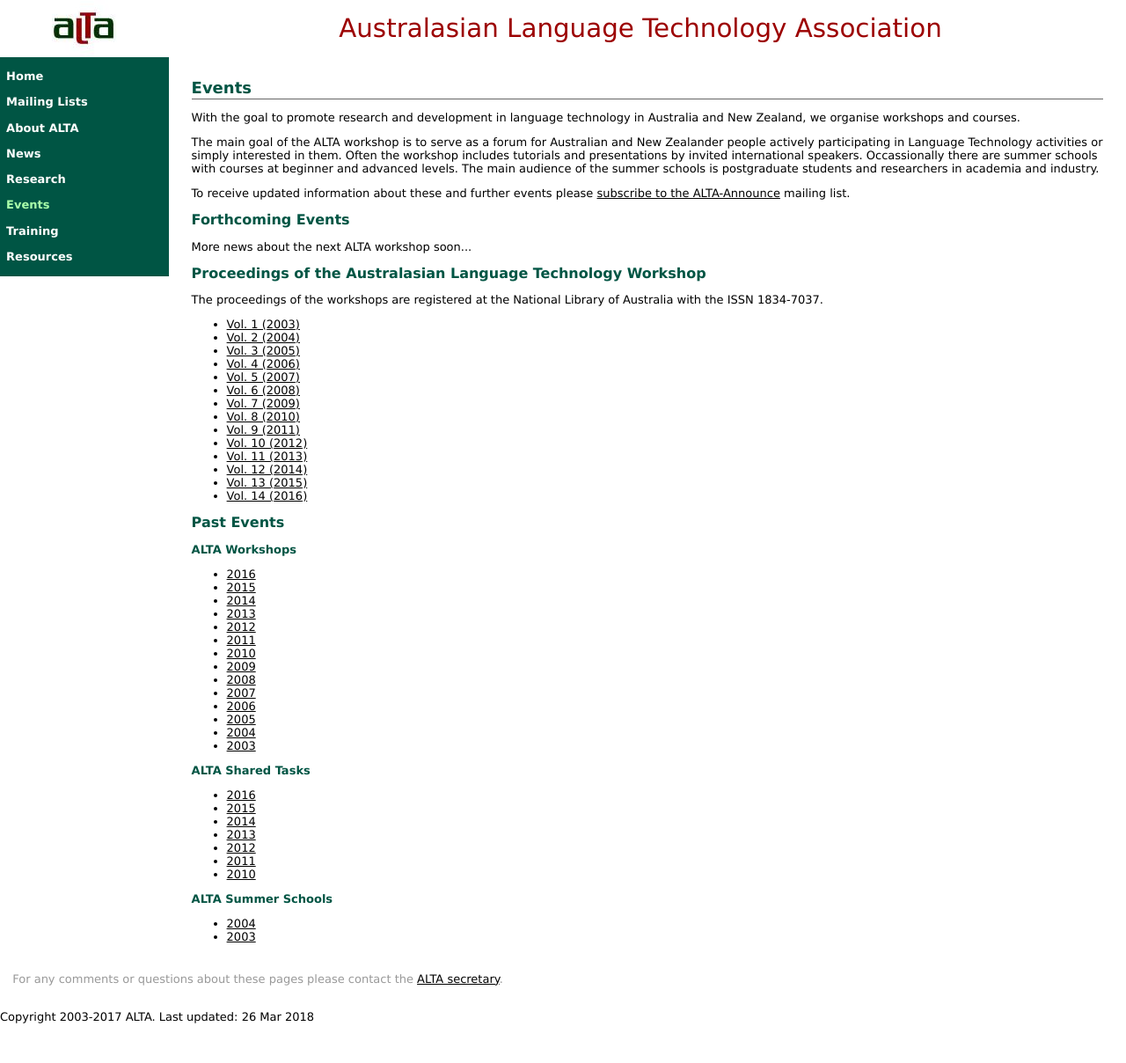
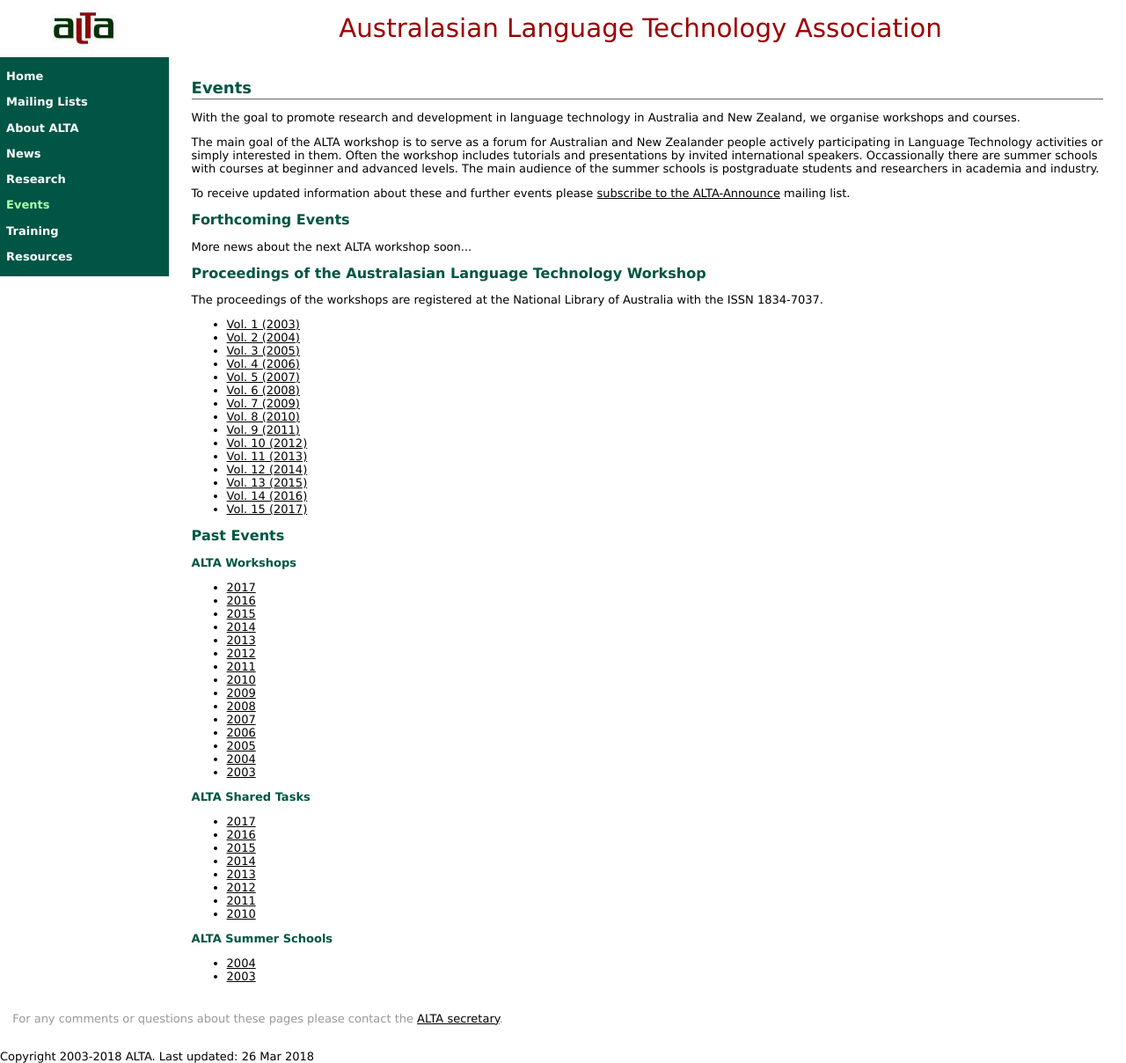
Before and after one commit to altaexec/alta-website, a Jekyll site: the page built from events/index.html, in a window 1280 px wide. Shown: the whole page at 88% size. Built offline with Jekyll 4.4.1, drawn with Linux system fonts in a browser that asks for light colours; before the commit the page ends 1163 px from its top, so only the background shows below that.

```diff
--- a/_config.yml
+++ b/_config.yml
@@ -67,4 +67,6 @@ proceedings:
     aclkey: U15
   - year: 2016
     aclkey: U16
+  - year: 2017
+    aclkey: U17
 zeroth_proc_year: 2002
--- a/_layouts/default.html
+++ b/_layouts/default.html
@@ -65,6 +65,6 @@ For any comments or questions about these pages please contact the <a href="mail
 </p>
 <!-- End of footer -->
 <br>
-Copyright 2003-2017 ALTA. Last updated: {{ site.time | date_to_string }}
+Copyright 2003-2018 ALTA. Last updated: {{ site.time | date_to_string }}
 </body>
 </html>
--- a/events/index.html
+++ b/events/index.html
@@ -30,7 +30,10 @@ to the ALTA-Announce</a> mailing list.</p>
 <ul>
   {% for proc in site.proceedings %}
     <li>
-      <a target="_blank" href="http://aclweb.org/anthology/U/{{ proc.aclkey }}">
+      <!-- <a target="_blank" href="http://aclweb.org/anthology/U/{{ proc.aclkey }}"> -->
+      <!--   Vol. {{ proc.year | minus: site.zeroth_proc_year }} ({{ proc.year }}) -->
+      <!-- </a> -->
+      <a target="_blank" href="https://aclanthology.coli.uni-saarland.de/events/alta-{{ proc.year }}">
         Vol. {{ proc.year | minus: site.zeroth_proc_year }} ({{ proc.year }})
       </a>
     </li>
@@ -41,6 +44,7 @@ to the ALTA-Announce</a> mailing list.</p>
 
 <h3>ALTA Workshops</h3>
 <ul>
+<li><a href="http://alta2017.alta.asn.au">2017</a></li>
 <li><a href="http://alta2016.alta.asn.au">2016</a></li>
 <li><a href="alta2015">2015</a></li>
 <li><a href="alta2014">2014</a></li>
@@ -60,6 +64,7 @@ to the ALTA-Announce</a> mailing list.</p>
 <h3>ALTA Shared Tasks</h3>
 
 <ul>
+<li><a href="http://www.alta.asn.au/events/sharedtask2017/">2017</a></li>
 <li><a href="http://www.alta.asn.au/events/sharedtask2016/">2016</a></li>
 <li><a href="http://www.alta.asn.au/events/sharedtask2015/">2015</a></li>
 <li><a href="http://www.alta.asn.au/events/sharedtask2014/">2014</a></li>
--- a/index.html
+++ b/index.html
@@ -290,7 +290,10 @@ Library of Australia with the ISSN 1834-7037. They are available at the <a href=
 <ul>
   {% for proc in site.proceedings %}
     <li>
-      <a target="_blank" href="http://aclweb.org/anthology/U/{{ proc.aclkey }}">
+      <!-- <a target="_blank" href="http://aclweb.org/anthology/U/{{ proc.aclkey }}"> -->
+      <!--   Vol. {{ proc.year | minus: site.zeroth_proc_year }} ({{ proc.year }}) -->
+      <!-- </a> -->
+      <a target="_blank" href="https://aclanthology.coli.uni-saarland.de/events/alta-{{ proc.year }}">
         Vol. {{ proc.year | minus: site.zeroth_proc_year }} ({{ proc.year }})
       </a>
     </li>
```
